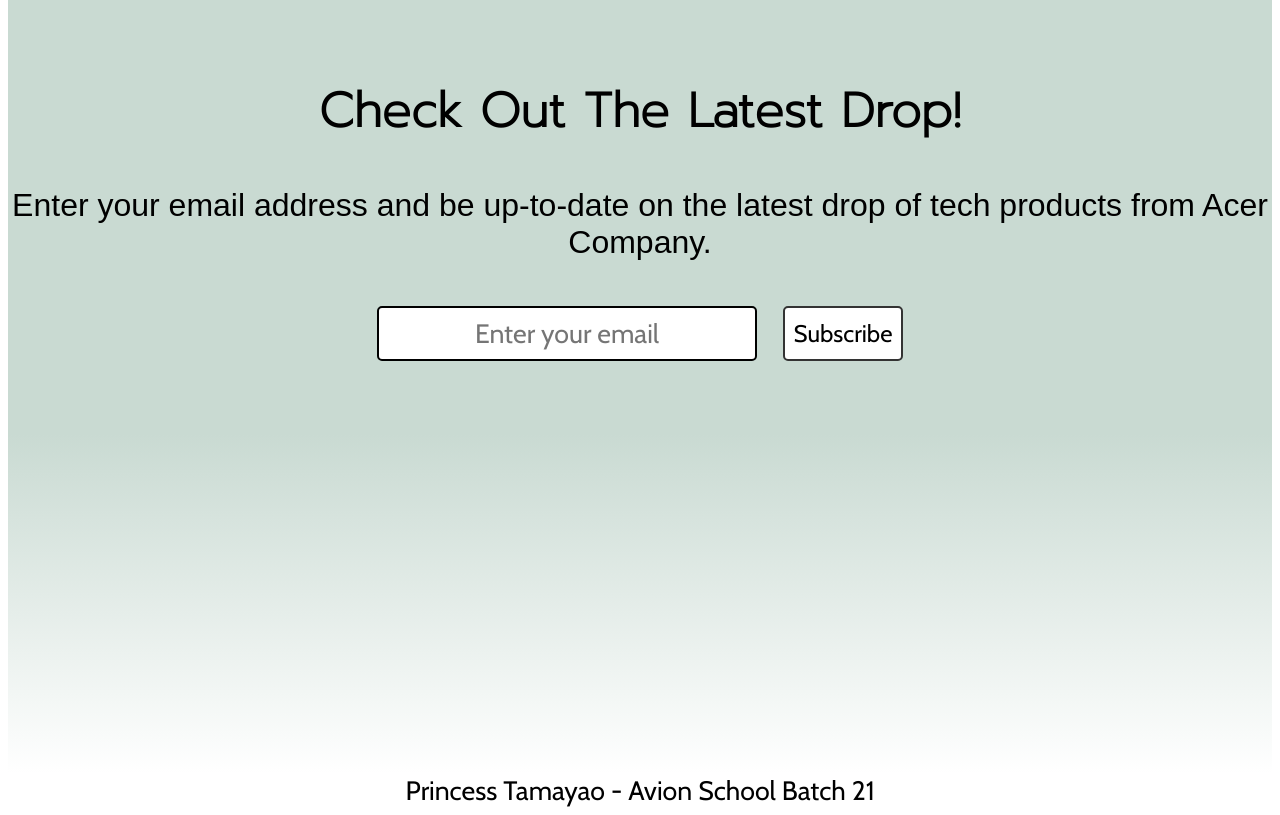
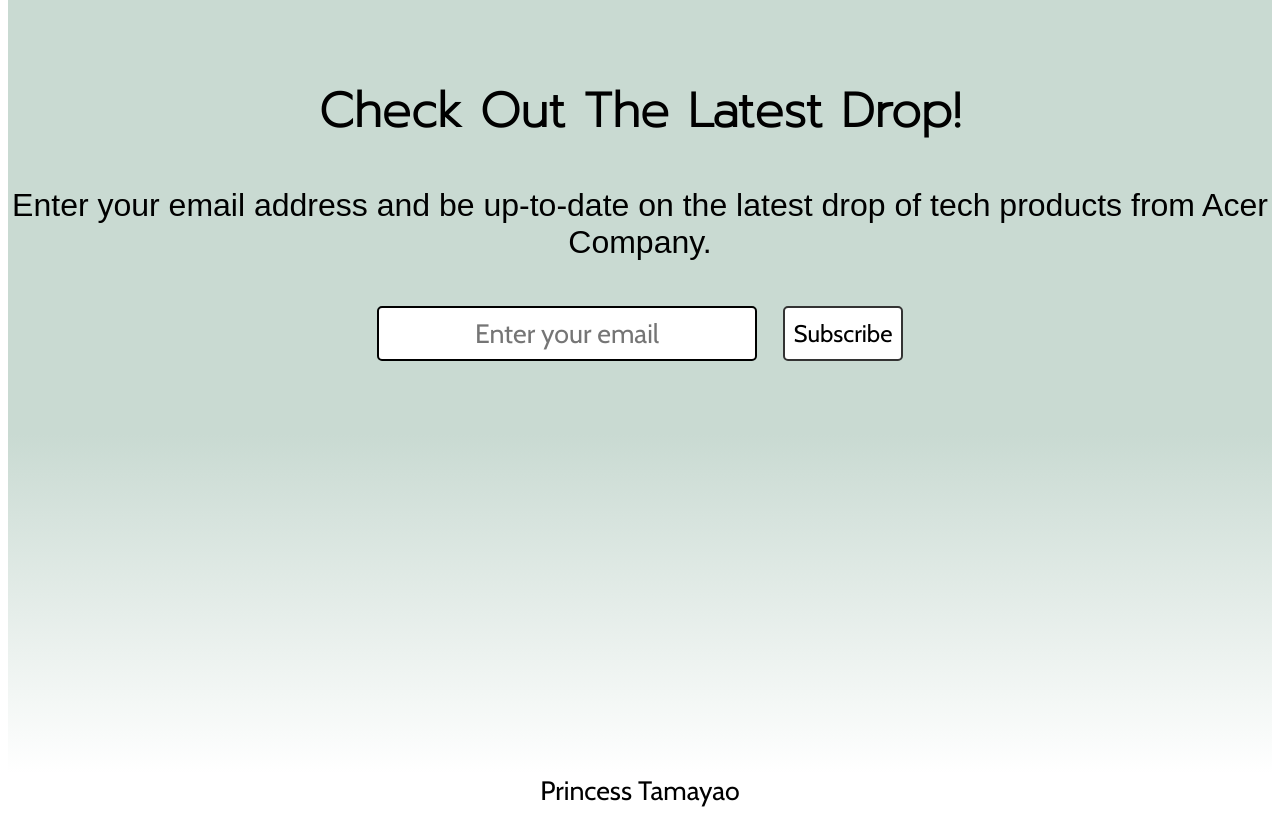
Before and after one commit to tammytamayao/LandingPage, a plain HTML site: page index.html in a window 1280 px wide. Shown: the part 4567-5382 px from the top of the page. Drawn offline with nearby package versions, Linux system fonts and the light colour scheme; a web font is replaced by a local one.

Commit message:
refactor code

```diff
--- a/index.html
+++ b/index.html
@@ -372,7 +372,7 @@
 
      <div id="footer">
      <footer>
-        <span>Princess Tamayao - Avion School Batch 21</span>
+        <span>Princess Tamayao</span>
       </footer>
     </div>
     </body>
```
